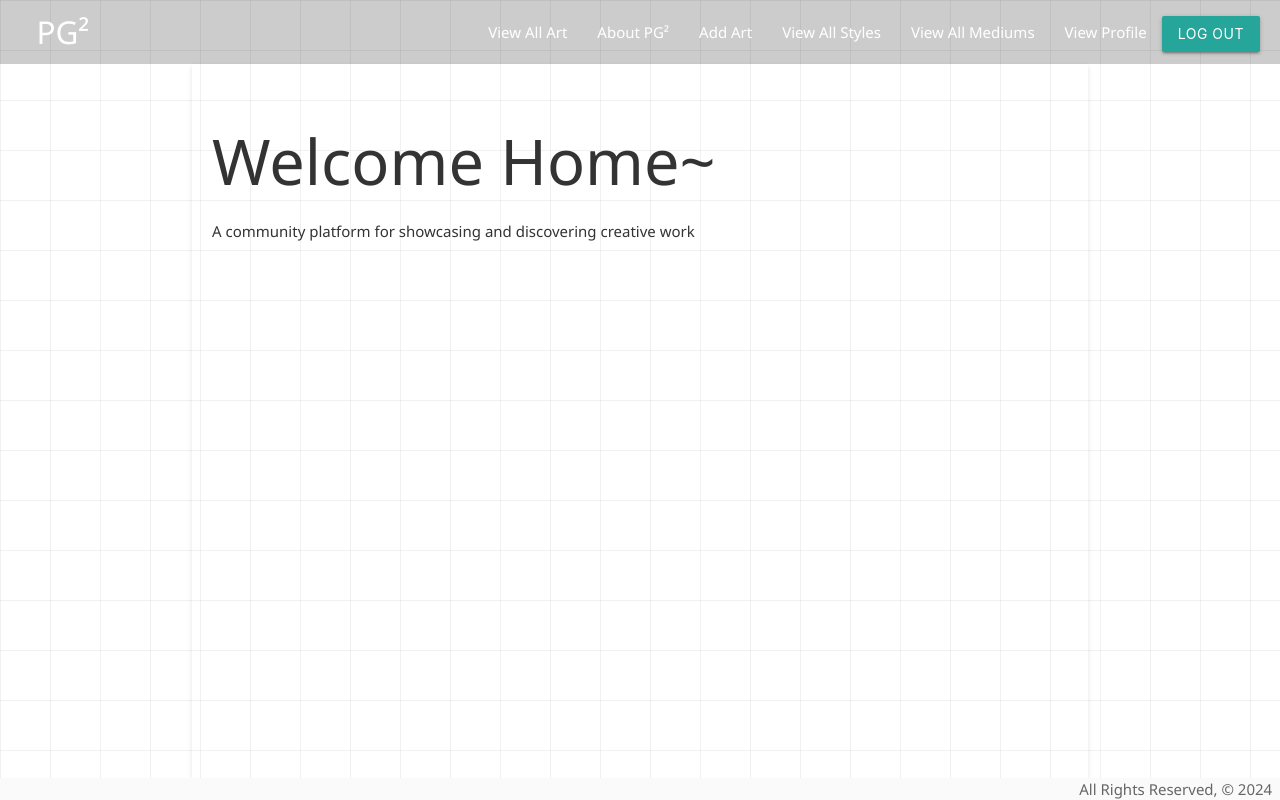
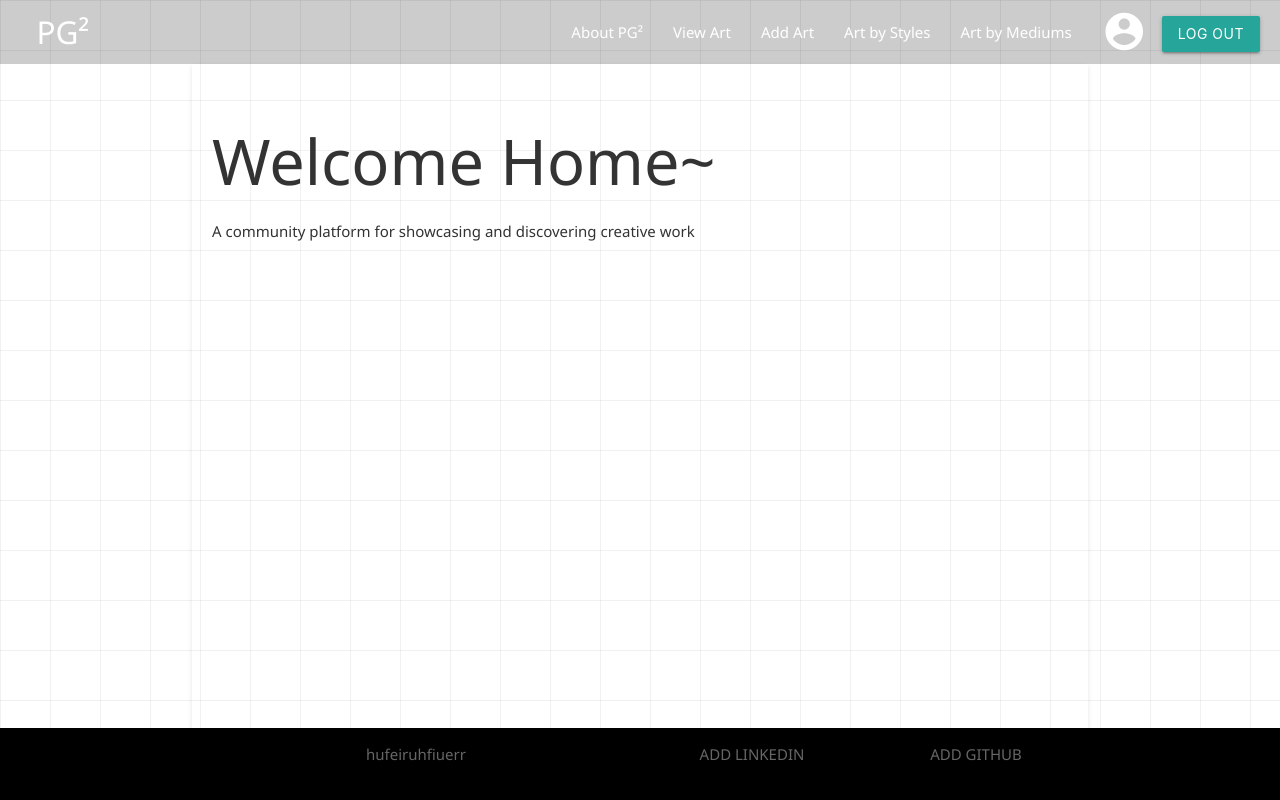
Before and after one commit to leon988/PG2, a Django app: page / in a window 1280 px wide. Run offline with Django 5.2, Linux system fonts and the light colour scheme; the visitor is signed in with stand-in values (Sample User, id 1).

Commit message:
Placement for footer and nav bar

```diff
--- a/main_app/static/css/styles.css
+++ b/main_app/static/css/styles.css
@@ -46,6 +46,6 @@ main {
 footer.page-footer {
   padding-top: 0;
   text-align: right;
-  background-color: #fafafa; /* Slightly off-white background for footer */
+  background-color:black; /* Slightly off-white background for footer */
   color: #666; /* Darker text color for contrast */
 }
--- a/main_app/templates/base.html
+++ b/main_app/templates/base.html
@@ -15,6 +15,7 @@
     <script src="https://cdnjs.cloudflare.com/ajax/libs/materialize/1.0.0/js/materialize.min.js"></script>
     <!-- google icons -->
     <link rel="stylesheet" href="https://fonts.googleapis.com/css2?family=Material+Symbols+Outlined:opsz,wght,FILL,GRAD@20..48,100..700,0..1,-50..200" />
+    <link href="https://fonts.googleapis.com/icon?family=Material+Icons" rel="stylesheet">
 </head>
 
 <body>
@@ -25,24 +26,26 @@
                     <li><a href="/" class="left brand-logo">&nbsp;&nbsp;PG²</a></li>
                 </ul>
                 <ul class="right">
-                    <li><a href="{% url 'index' %}">View All Art</a></li>
                     <li><a href="{% url 'about' %}">About PG²</a></li>
+                    <li><a href="{% url 'index' %}">View Art</a></li>
                     {% if user.is_authenticated %}
                         <li><a href="{% url 'arts_create' %}">Add Art</a></li>
-                        <li><a href="{% url 'styles_index' %}">View All Styles</a></li>
-                        <li><a href="{% url 'mediums_index' %}">View All Mediums</a></li>
-                        <li><a href="{% url 'profile_detail' %}">View Profile</a></li>
+                        <li><a href="{% url 'styles_index' %}">Art by Styles</a></li>
+                        <li><a href="{% url 'mediums_index' %}">Art by Mediums</a></li>
+                        <li><a href="{% url 'profile_detail' %}">
+                            <i class="material-icons" style="font-size:3rem">account_circle</i>
+                        </a></li>
                         <li>
                             <form action="{% url 'logout' %}" method="POST">
-                                {%csrf_token%}
+                                {% csrf_token %}
                                 <button type="submit" class="btn">Log Out</button>
                             </form>
                         </li>
-                    {% else %}
+                        {% else %}
                         <li><a href="{% url 'signup' %}">Sign Up</a></li>
                         <li><a href="{% url 'login' %}">Log In</a></li>
-                    {% endif %}
-                </ul>
+                        {% endif %}
+                    </ul>
             </div>
         </nav>
     </header>
@@ -50,9 +53,23 @@
         {% block content %}
         {% endblock %}
     </main>
+
     <footer class="page-footer">
-        <div class="right">All Rights Reserved, &copy; 2024 &nbsp;</div>
+        <div class="container">
+            <div class="row center-align">
+                <div class="col s12 m6">
+                    <p>hufeiruhfiuerr</p>
+                </div>
+                <div class="col s12 m3">
+                    <p>ADD LINKEDIN</p>
+                </div>
+                <div class="col s12 m3">
+                    <p>ADD GITHUB</p>
+                </div>
+            </div>
+        </div>
     </footer>
+
 </body>
 
 </html>
```
